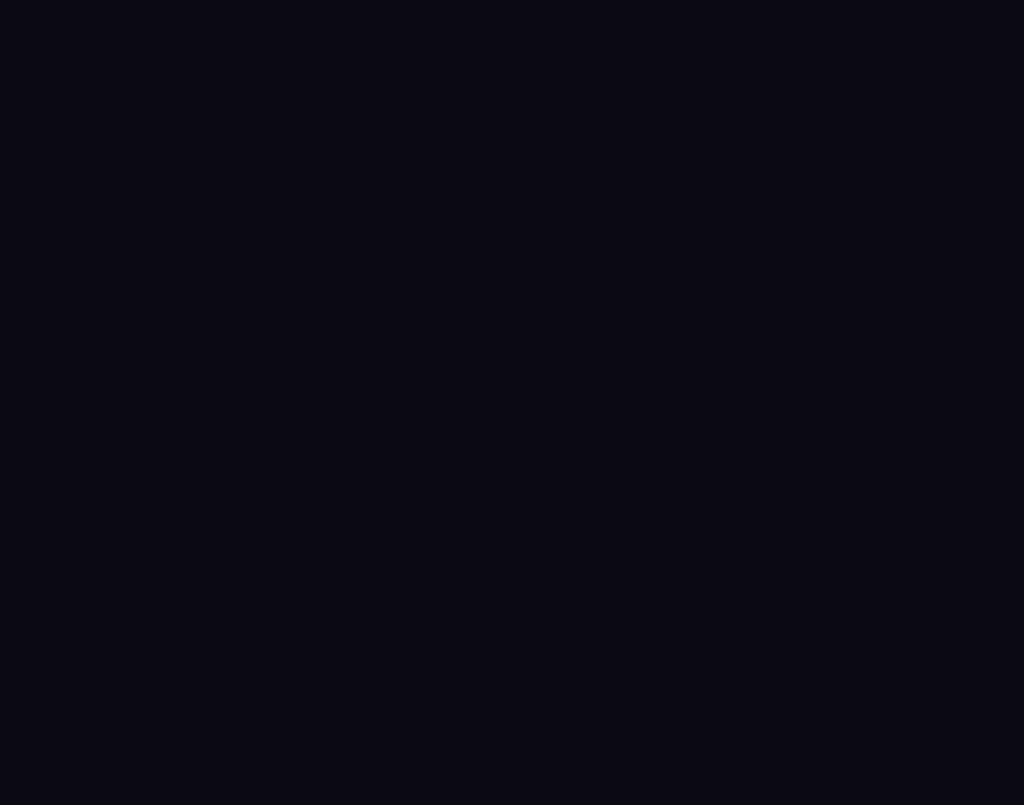
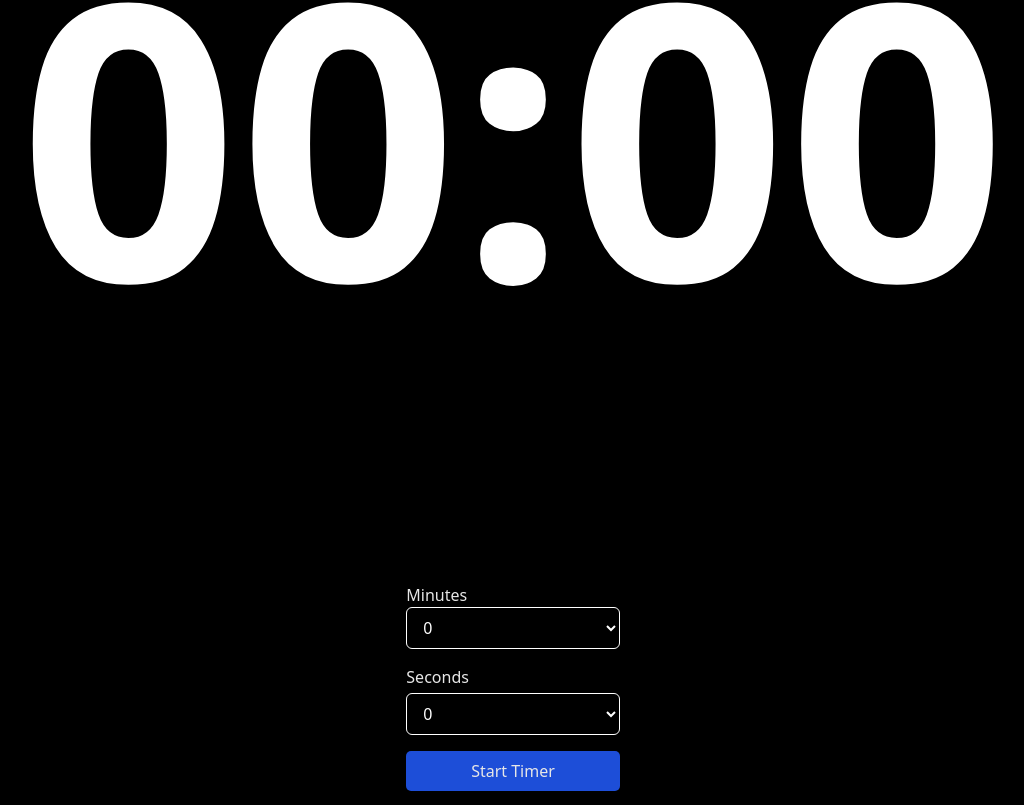
Before and after one commit to haydar-hilmy/toolalit, a React (Vite) app: page /london-timer in a window 1280 px wide. Before the commit this address had no page. Shown: the part 267-1072 px from the top of the page, without its empty margins (127-1151 px from the left). Before the commit the page ends 800 px from the top, so only its background shows below. Built offline with nearby package versions, Linux system fonts and the light colour scheme.

Commit message:
London Timer

```diff
--- a/package.json
+++ b/package.json
@@ -16,7 +16,8 @@
     "@mui/material": "^6.1.9",
     "react": "^18.3.1",
     "react-dom": "^18.3.1",
-    "react-router-dom": "^7.0.1"
+    "react-router-dom": "^7.0.1",
+    "styled-components": "^6.1.13"
   },
   "devDependencies": {
     "@eslint/js": "^9.15.0",
--- a/src/App.jsx
+++ b/src/App.jsx
@@ -1,12 +1,17 @@
 import { useState } from 'react'
 import { createBrowserRouter, RouterProvider } from "react-router-dom";
 import Home from './Pages/Home';
+import LondonTimer from './Pages/LondonTimer';
 
 const myRouter = createBrowserRouter([
   {
     path: "/",
     element: <Home />
   },
+  {
+    path: "/london-timer",
+    element: <LondonTimer />
+  }
 ]);
 
 function App() {
--- /dev/null
+++ b/src/Pages/LondonTimer.jsx
@@ -0,0 +1,228 @@
+import { useEffect, useRef, useState } from "react";
+import styled from "styled-components"
+
+const LondonTimer = () => {
+    const bodyEl = document.body;
+    bodyEl.style.animationDuration = "0.2s";
+    bodyEl.style.animationIterationCount = "infinite";
+    bodyEl.style.animationTimingFunction = "ease-in-out";
+    bodyEl.style.backgroundColor = "black";
+
+    const [minutes, setMinutes] = useState(0);
+    const [seconds, setSeconds] = useState(0);
+    const [secondsRemaining, setSecondsRemaining] = useState(0);
+    const [timerInterval, setTimerInterval] = useState(null);
+    const timerDisplayRef = useRef(null);
+
+    const [opacity, setOpacity] = useState(1);  // Menyimpan nilai opacity
+
+    useEffect(() => {
+        const handleScroll = () => {
+            const Ylevel = window.scrollY;  // Posisi scroll vertikal
+            const maxVh = window.innerHeight;  // Tinggi jendela
+
+            // Jika Ylevel lebih dari 15% dari tinggi viewport
+            if (Ylevel > (maxVh * 0.15)) {
+                const newOpacity = ((Ylevel * -0.3) + 90) * 0.01;
+                if (newOpacity > 0.2) {
+                    setOpacity(newOpacity);  // Set opacity jika lebih besar dari 0.2
+                } else {
+                    setOpacity(0.1);  // Set opacity ke 0.1 jika lebih kecil
+                }
+            } else {
+                setOpacity(1);  // Set opacity ke 1 jika Ylevel <= 15% dari viewport
+            }
+        };
+
+        // Menambahkan event listener untuk scroll
+        window.addEventListener('scroll', handleScroll);
+
+        // Membersihkan event listener saat komponen di-unmount
+        return () => {
+            window.removeEventListener('scroll', handleScroll);
+        };
+    }, []);  // Efek ini hanya dijalankan sekali saat komponen pertama kali dirender
+
+    // Fungsi untuk memformat waktu
+    const formatTime = (seconds) => {
+        const minutes = String(Math.floor(Math.abs(seconds) / 60)).padStart(2, '0');
+        const secondsLeft = String(Math.abs(seconds) % 60).padStart(2, '0');
+        const prefix = seconds < 0 ? '-' : '';
+        if (seconds < 0) {
+            setTimeout(() => {
+                document.body.style.animationName = 'unset';
+            }, 500);
+        }
+        return `${prefix}${minutes}:${secondsLeft}`;
+    };
+
+    // Fungsi untuk memulai timer
+    const startTimer = () => {
+        const totalSeconds = minutes * 60 + seconds;
+        setSecondsRemaining(totalSeconds);
+
+        if (timerInterval) {
+            clearInterval(timerInterval);
+        }
+
+        const interval = setInterval(() => {
+            setSecondsRemaining((prev) => prev - 1); // Tidak ada lagi pengecekan untuk <= 0
+
+            // Jika sudah lewat 0, bisa mengatur animasi atau efek lain jika diperlukan
+            if (secondsRemaining <= 0) {
+                document.body.style.animationName = 'blinkFast'; // Contoh animasi jika negatif
+            }
+        }, 1000);
+
+        setTimerInterval(interval);
+        window.scrollTo({ top: 0, behavior: 'smooth' });
+    };
+
+
+    // Fungsi untuk mereset timer
+    const resetTimer = () => {
+        clearInterval(timerInterval);
+        setSecondsRemaining(0);
+        window.scrollTo({ top: 0, behavior: 'smooth' });
+        document.body.style.animationName = 'unset';
+    };
+
+    // Fungsi untuk menghentikan timer
+    const stopTimer = () => {
+        clearInterval(timerInterval);
+        window.scrollTo({ top: 0, behavior: 'smooth' });
+        document.body.style.animationName = 'unset';
+    };
+
+    // Membuat dropdown untuk menit dan detik
+    const generateDropdownOptions = (count) => {
+        return Array.from({ length: count + 1 }, (_, i) => (
+            <option key={i} value={i}>
+                {i}
+            </option>
+        ));
+    };
+
+    // Menangani perubahan menit
+    const handleMinutesChange = (e) => {
+        setMinutes(parseInt(e.target.value, 10));
+    };
+
+    // Menangani perubahan detik
+    const handleSecondsChange = (e) => {
+        setSeconds(parseInt(e.target.value, 10));
+    };
+
+    // Format waktu secara langsung di display
+    const formattedTime = formatTime(secondsRemaining);
+
+    const StyledLondonTimer = styled.div`
+div.main {
+    width: 100vw;
+    height: 100vh;
+    display: flex;
+    flex-direction: column;
+    align-items: center;
+    justify-content: center;
+}
+
+#timer {
+    font-size: 30vw;
+    font-weight: bold;
+    color: #fff;
+    text-align: center;
+    user-select: none;
+    position: fixed;
+    z-index: 8;
+}
+
+.option {
+    height: 100vh;
+    width: 100%;
+    display: flex;
+    flex-direction: column;
+    justify-content: flex-start;
+    align-items: center;
+    margin: 50px 0 0 0;
+    position: relative;
+    z-index: 10;
+}
+
+button {
+    border: none;
+    border-radius: 5px;
+    cursor: pointer;
+}
+
+select {
+background-color: black;
+color: white;
+}
+
+@keyframes blinkFast {
+    50% {
+        background-color: rgba(0,0,0,0.85);
+    }
+}
+`
+
+    return (
+        <StyledLondonTimer>
+            <div className="main">
+                <div ref={timerDisplayRef} id="timer" style={{ opacity }}>
+                    {formattedTime}
+                </div>
+            </div>
+
+            <div className="option">
+                <div className="flex flex-col gap-4 w-3/4 sm:w-1/2 md:w-1/6">
+                    <div className="flex flex-col">
+                        <label htmlFor="input_minutes">Minutes</label>
+                        <select
+                            id="input_minutes"
+                            value={minutes}
+                            onChange={handleMinutesChange}
+                            className="px-3 py-2 border border-gray-600 rounded-md"
+                        >
+                            {generateDropdownOptions(60)}
+                        </select>
+                    </div>
+                    <div className="flex flex-col gap-1">
+                        <label htmlFor="input_seconds">Seconds</label>
+                        <select
+                            id="input_seconds"
+                            value={seconds}
+                            onChange={handleSecondsChange}
+                            className="px-3 py-2 border border-gray-600 rounded-md"
+                        >
+                            {generateDropdownOptions(60)}
+                        </select>
+                    </div>
+                    <button
+                        className="px-3 py-2 bg-btn-primary text-white w-full hover:opacity-80"
+                        id="startButton"
+                        onClick={startTimer}
+                    >
+                        Start Timer
+                    </button>
+                    <button
+                        className="px-3 py-2 bg-btn-warning text-white w-full hover:opacity-80"
+                        id="stopButton"
+                        onClick={stopTimer}
+                    >
+                        Stop
+                    </button>
+                    <button
+                        className="px-3 py-2 bg-btn-secondary text-white w-full hover:opacity-80"
+                        id="resetButton"
+                        onClick={resetTimer}
+                    >
+                        Reset
+                    </button>
+                </div>
+            </div>
+        </StyledLondonTimer>
+    );
+};
+
+export default LondonTimer
--- a/tailwind.config.js
+++ b/tailwind.config.js
@@ -37,6 +37,20 @@ export default {
           backgroundColor: theme('backgroundColor.primary-dark'),
           color: theme('colors.primary-light'),
         },
+        '::-webkit-scrollbar': {
+          width: '7px',
+          height: '4px',
+        },
+        '::-webkit-scrollbar-track': {
+          background: '#4949492c',
+        },
+        '::-webkit-scrollbar-thumb': {
+          backgroundColor: '#424242',
+          borderRadius: '10px',
+        },
+        '::-webkit-scrollbar-thumb:hover': {
+          backgroundColor: '#555',
+        },
       });
       addUtilities({
         '::selection': {
```
Also changed, not shown: 1 other file (tests, documents, lock files or other folders).
